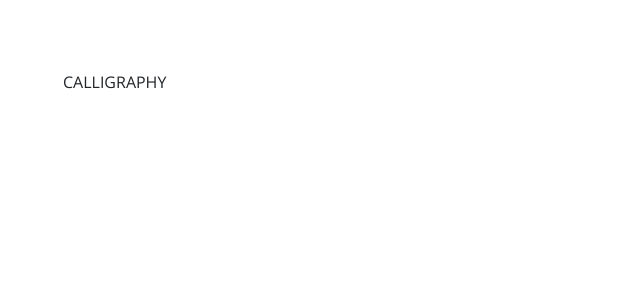
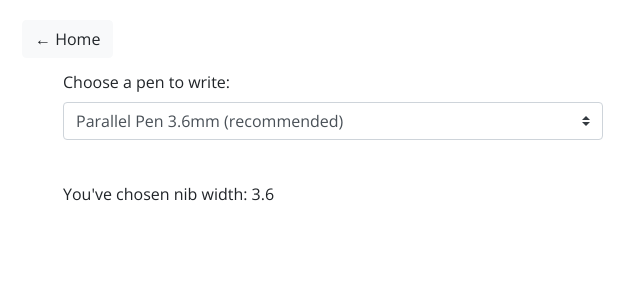
Before and after one commit to PavalEscoba/calligraphy-training, a React (Create React App) app: page /calligraphy in a window 1280 px wide. Shown: the top 300 px of the page, without its empty margins (22-662 px from the left). Built offline with nearby package versions, Linux system fonts and the light colour scheme; a web font is replaced by a local one.

Commit message:
add: handling nib width controls

```diff
--- a/src/pages/calligraphy/Calligraphy.jsx
+++ b/src/pages/calligraphy/Calligraphy.jsx
@@ -1,7 +1,22 @@
-import React from 'react';
+import React from "react";
+import { createStore } from "redux";
+import { Provider } from "react-redux";
+
+import reducers from "./reducers";
+import BackBtn from "../../components/BackBtn";
+import Controls from "./components/Controls";
+import Sheet from "./components/Sheet";
 
 const Calligraphy = () => {
-  return <div className="calligraphy"> CALLIGRAPHY</div>
+  return (
+    <Provider store={createStore(reducers)}>
+      <React.StrictMode>
+        <BackBtn />
+        <Controls />
+        <Sheet />
+      </React.StrictMode>
+    </Provider>
+  );
 };
 
 export default Calligraphy;
--- /dev/null
+++ b/src/pages/calligraphy/actions/index.js
@@ -0,0 +1,6 @@
+export const setNibWidth = (nibWidth) => {
+  return {
+    type: "SET_NIB_WIDTH",
+    payload: nibWidth,
+  };
+};
--- /dev/null
+++ b/src/pages/calligraphy/components/Controls.jsx
@@ -0,0 +1,25 @@
+import React from "react";
+import { connect } from "react-redux";
+import { setNibWidth } from "../actions";
+
+const Controls = ({ setNibWidth }) => {
+  return (
+    <div className="row">
+      <div className="col-md-6">
+        <label>Choose a pen to write:</label>
+        <select
+          className="custom-select"
+          onChange={(e) => {
+            setNibWidth(e.target.value);
+          }}
+        >
+          <option value="3.6">Parallel Pen 3.6mm (recommended)</option>
+          <option value="2.4">Parallel Pen 2.4mm</option>
+          <option value="1.5">Parallel Pen 1.5mm</option>
+        </select>
+      </div>
+    </div>
+  );
+};
+
+export default connect(null, { setNibWidth })(Controls);
--- /dev/null
+++ b/src/pages/calligraphy/components/Sheet.jsx
@@ -0,0 +1,20 @@
+import React from "react";
+import { connect } from "react-redux";
+
+const Sheet = ({ nibWidth }) => {
+  return (
+    <div className="row">
+      <div className="col-sm-12">
+        <div className="sheet">
+          <p>You've chosen nib width: {nibWidth.toString()}</p>
+        </div>
+      </div>
+    </div>
+  );
+};
+
+const mapStateToProps = (state) => {
+  return { nibWidth: state.nibWidth };
+};
+
+export default connect(mapStateToProps)(Sheet);
--- /dev/null
+++ b/src/pages/calligraphy/reducers/index.js
@@ -0,0 +1,14 @@
+import { combineReducers } from "redux";
+
+export const nibWidthReducer = (nibWidth = 3.6, action) => {
+  switch (action.type) {
+    case "SET_NIB_WIDTH":
+      return action.payload;
+    default:
+      return nibWidth;
+  }
+};
+
+export default combineReducers({
+  nibWidth: nibWidthReducer,
+});
--- a/src/pages/songs/actions/index.js
+++ b/src/pages/songs/actions/index.js
@@ -1,8 +1,13 @@
-const selectSong = (song) => {
+export const selectSong = (song) => {
   return {
     type: "SELECT_SONG",
-    payload: song
+    payload: song,
   };
 };
 
-export default selectSong;
+export const resetDetails = () => {
+  return {
+    type: "RESET_DETAILS",
+    payload: null,
+  };
+};
--- a/src/pages/songs/components/SongDetails.jsx
+++ b/src/pages/songs/components/SongDetails.jsx
@@ -1,11 +1,16 @@
 import React from 'react';
 import { connect } from 'react-redux';
+import { resetDetails } from '../actions/index'
 
-const SongDetails = ({selectedSong}) => {
+const SongDetails = (props) => {
   const getFullInfo = (song) => {
     return (
       <>
-      <h4 className="song__details-header">Song's details</h4>
+      <h4 className="song__details-header">
+        Song's details <button type="button" className="close" aria-label="Close" onClick={()=>{props.resetDetails()}}>
+          <span aria-hidden="true">&times;</span>
+        </button>
+      </h4>
         <p>Author: <span className="song__title">{song.author}</span></p>
         <p>Title: <span className="song__title">{song.title}</span></p>
         <p>Duration: <span className="song__title">{song.duration}</span></p>
@@ -13,11 +18,11 @@
     )
   }
   return (
-    <div>{!selectedSong ? <span>Please select a song</span>: getFullInfo(selectedSong)}</div>
+    <div>{!props.selectedSong ? <span>Please select a song</span>: getFullInfo(props.selectedSong)}</div>
   );
 };
 
 const mapStateToProps = (state) => {
   return {selectedSong: state.selectedSong}
 }
-export default connect(mapStateToProps)(SongDetails);
+export default connect(mapStateToProps, {resetDetails})(SongDetails);
--- a/src/pages/songs/reducer/index.js
+++ b/src/pages/songs/reducer/index.js
@@ -1,26 +1,26 @@
-import {combineReducers} from 'redux';
+import { combineReducers } from "redux";
 
 const songsListReducer = () => {
   return [
-    {title: "Majo Pakalenne", author: "NRM", duration: "4:09"},
-    {title: "Sluckaja Brama", author: "Krama", duration: "3:28"},
-    {title: "Pakul spiavaju", author: "Ulis", duration: "4:43"},
-    {title: "Na Kaliady", author: "Aliaksandr Pamidorau", duration: "4:49"}
+    { title: "Majo Pakalenne", author: "NRM", duration: "4:09" },
+    { title: "Sluckaja Brama", author: "Krama", duration: "3:28" },
+    { title: "Pakul spiavaju", author: "Ulis", duration: "4:43" },
+    { title: "Na Kaliady", author: "Aliaksandr Pamidorau", duration: "4:49" },
   ];
 };
 
 const selectedSongReducer = (selectedSong = null, action) => {
   switch (action.type) {
     case "SELECT_SONG":
-      return action.payload
+      return action.payload;
+    case "RESET_DETAILS":
+      return action.payload;
     default:
-      return selectedSong
-  };
+      return selectedSong;
+  }
 };
 
-export default combineReducers(
-  {
-    songsList: songsListReducer,
-    selectedSong: selectedSongReducer
-  }
-);
+export default combineReducers({
+  songsList: songsListReducer,
+  selectedSong: selectedSongReducer,
+});
--- /dev/null
+++ b/src/styles/calligraphy.scss
@@ -0,0 +1,7 @@
+.sheet {
+  padding-top: 42px;
+}
+
+.btn {
+  margin-left: 24px;
+}
--- a/src/styles/main.scss
+++ b/src/styles/main.scss
@@ -51,3 +51,4 @@
 
 @import 'counter';
 @import 'song';
+@import 'calligraphy';
```
Also changed, not shown: src/pages/songs/Songs.jsx (+12 -20 lines), src/pages/songs/components/SongList.jsx (+15 -13 lines).
